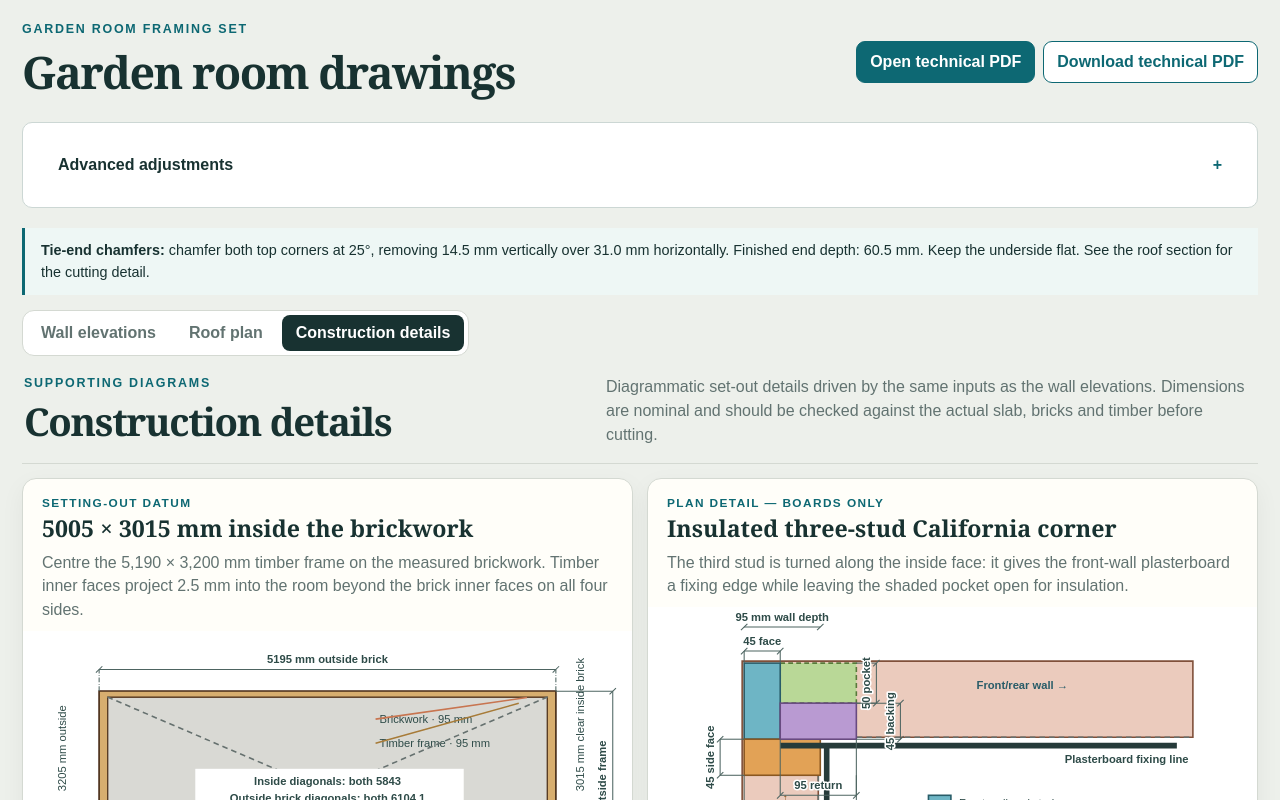
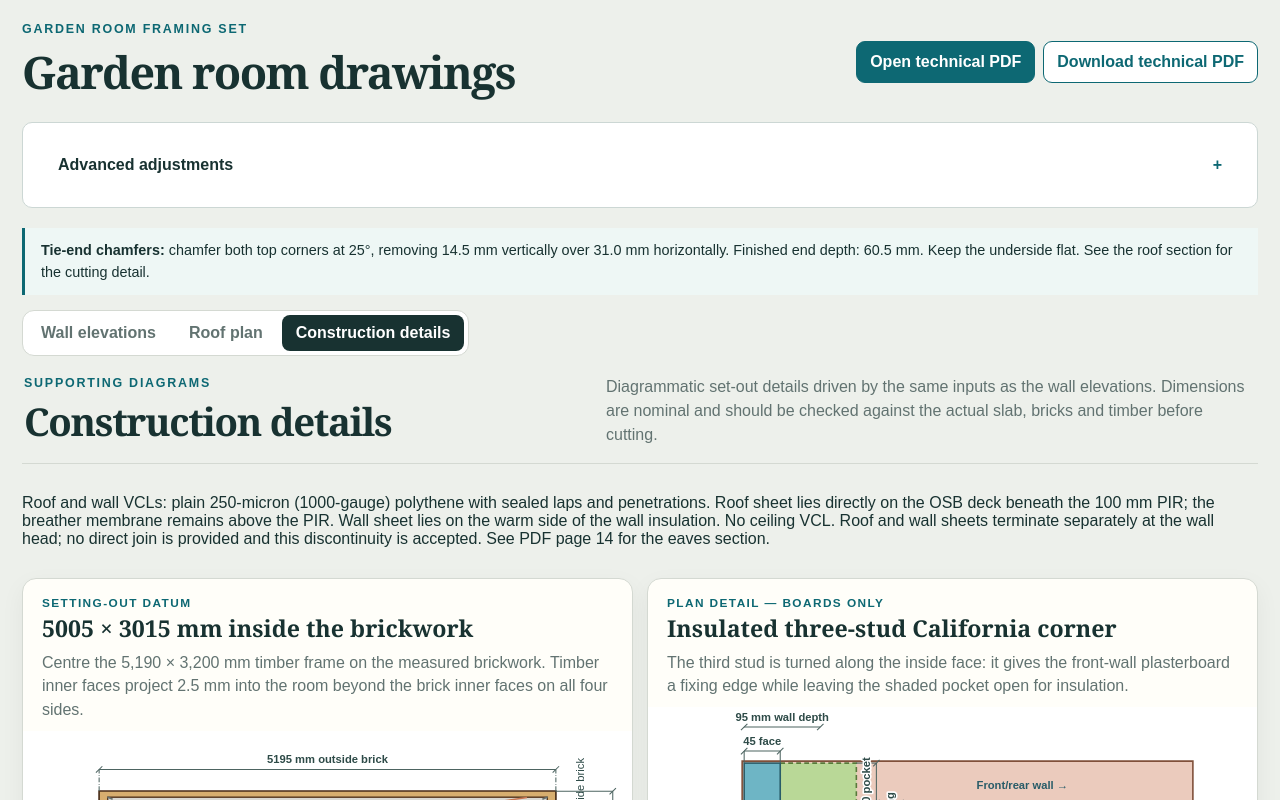
Before and after one commit to FelixMantz/garden-room-framing, a Next.js app: page / in a window 1280 px wide. Both pictures are taken after a click on the button "Construction details". Shown: the top 800 px of the page. Built offline with nearby package versions, Linux system fonts and the light colour scheme.

Commit message:
Specify plain polythene roof and wall VCLs with separate terminations

```diff
--- a/app/construction-details.tsx
+++ b/app/construction-details.tsx
@@ -105,5 +105,5 @@ function FloorSection({s}:{s:Settings}){
 }
 
 export default function ConstructionDetails({settings}:{settings:Settings}){
-  return <section className="details-view"><div className="details-intro"><div><p className="eyebrow">Supporting diagrams</p><h1>Construction details</h1></div><p>Diagrammatic set-out details driven by the same inputs as the wall elevations. Dimensions are nominal and should be checked against the actual slab, bricks and timber before cutting.</p></div><div className="details-grid"><OutsideDatum s={settings}/><CornerPlan s={settings}/><FloorSection s={settings}/></div></section>;
+  return <section className="details-view"><div className="details-intro"><div><p className="eyebrow">Supporting diagrams</p><h1>Construction details</h1></div><p>Diagrammatic set-out details driven by the same inputs as the wall elevations. Dimensions are nominal and should be checked against the actual slab, bricks and timber before cutting.</p></div><p>Roof and wall VCLs: plain 250-micron (1000-gauge) polythene with sealed laps and penetrations. Roof sheet lies directly on the OSB deck beneath the 100 mm PIR; the breather membrane remains above the PIR. Wall sheet lies on the warm side of the wall insulation. No ceiling VCL. Roof and wall sheets terminate separately at the wall head; no direct join is provided and this discontinuity is accepted. See PDF page 14 for the eaves section.</p><div className="details-grid"><OutsideDatum s={settings}/><CornerPlan s={settings}/><FloorSection s={settings}/></div></section>;
 }
```
